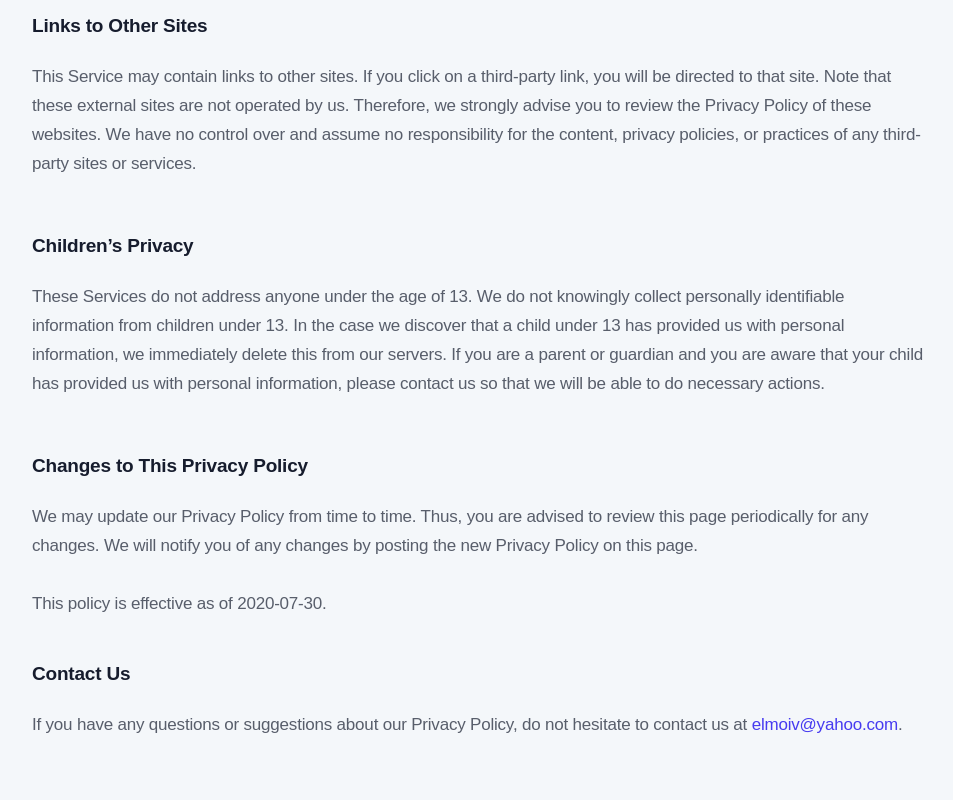
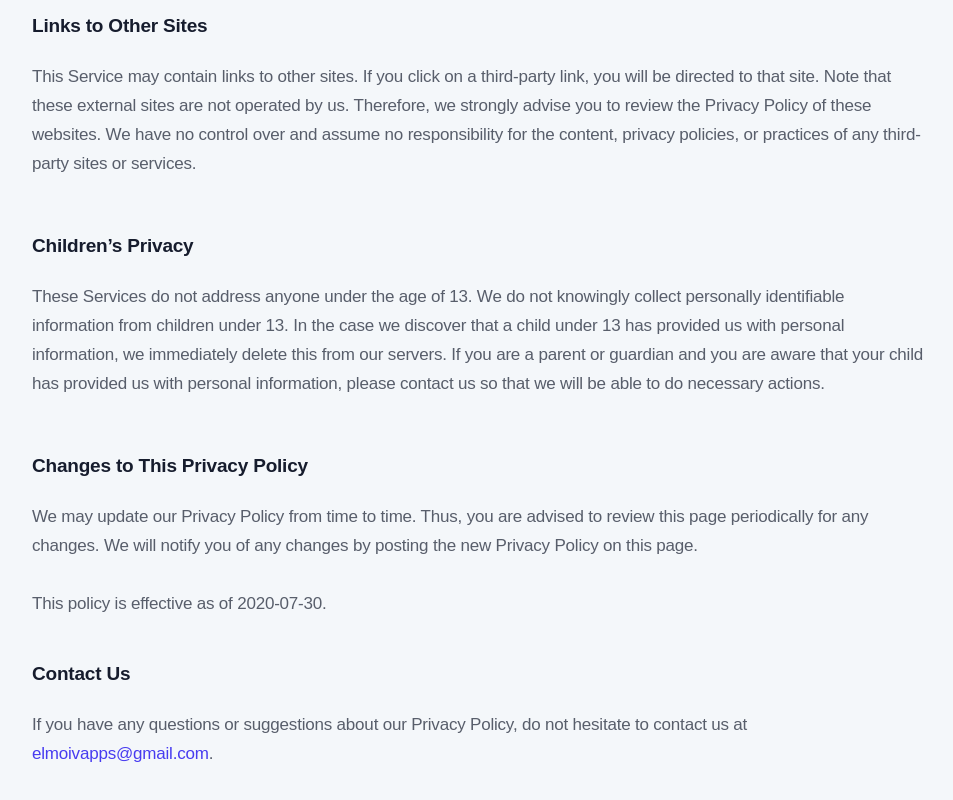
Before and after one commit to elmoiv/redvid, a plain HTML site: page privacy-policy.html in a window 1280 px wide. Shown: the part 2133-2933 px from the top of the page, without its empty margins (160-1113 px from the left). Drawn offline with Linux system fonts and the light colour scheme; a web font is replaced by a local one.

Commit message:
Update privacy-policy.html

```diff
--- a/privacy-policy.html
+++ b/privacy-policy.html
@@ -127,7 +127,7 @@
                   </div>
                   <div class="single-block mb-11">
                     <h3 class="gr-text-8 font-weight-bold pb-5">Contact Us</h3>
-                    <p class="gr-text-9 pb-5">If you have any questions or suggestions about our Privacy Policy, do not hesitate to contact us at <a href="mailto:elmoiv@yahoo.com">elmoiv@yahoo.com</a>.</p>
+                    <p class="gr-text-9 pb-5">If you have any questions or suggestions about our Privacy Policy, do not hesitate to contact us at <a href="mailto:elmoivapps@gmail.com">elmoivapps@gmail.com</a>.</p>
                   </div>
               </div>
             </div>
```
